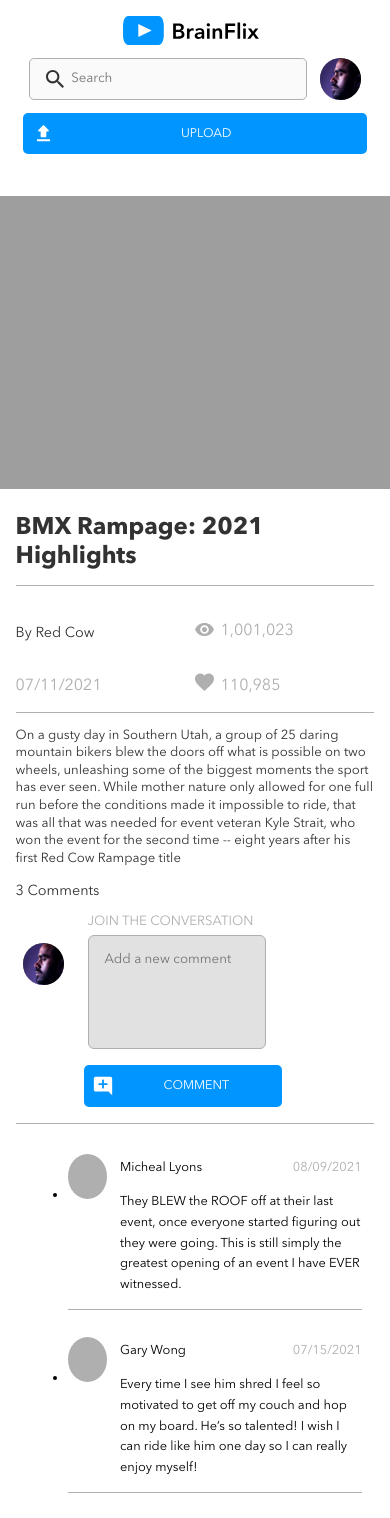
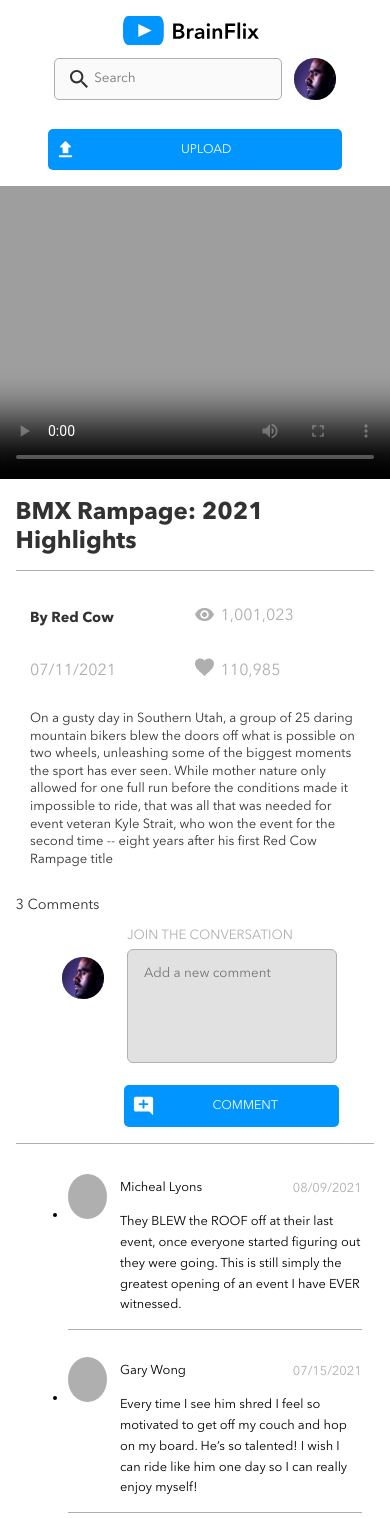
Before and after one commit to JustinLepine/justin-lepine-brainflix, a React (Create React App) app: page / in a window 390 px wide. Shown: the top 1518 px of the page. Built offline with nearby package versions, Linux system fonts and the light colour scheme.

Commit message:
styled nav video and description in tablet

```diff
--- a/src/components/Comments/Comments.js
+++ b/src/components/Comments/Comments.js
@@ -3,33 +3,27 @@ import commentIcon from "../../assets/icons/add_comment.svg";
 import avatar from "../../assets/images/Mohan-muruge.jpg";
 import UserComments from "../UserComments/UserComments";
 
-
-function Comments({ videos, howManyComments, key }) {
+function Comments({ videos, howManyComments }) {
     return (
         <section className="comment">
             <h3 className="comment__count">{howManyComments} Comments</h3>
             <div className="comment__container">
                 <img src={avatar} className="comment__avatar" alt="avatar-icon" />
                 <form id="form__add" className="comment__form">
-                    <h5 className="comment__subtitle">JOIN THE CONVERSATION</h5>
-                    <textarea id="comment__text" className="comment__text" type="text" name="commentInput" placeholder="Add a new comment"></textarea>
+                    <div className="comment__input">
+                        <h5 className="comment__subtitle">JOIN THE CONVERSATION</h5>
+                        <textarea id="comment__text" className="comment__text" type="text" name="commentInput" placeholder="Add a new comment"></textarea>
+                    </div>
                     <div className="comment__button">
                         <img src={commentIcon} className="comment__icon" alt="comment-icon" />
                         <a href="/" className="comment__upload">COMMENT</a>
                     </div>
                 </form>
             </div>
-
             <UserComments
                 video={videos}
             />
-
-
         </section>
-
-
-
-
     )
 }
 
--- a/src/components/Comments/Comments.scss
+++ b/src/components/Comments/Comments.scss
@@ -12,8 +12,13 @@
 
     &__container {
         display: flex;
+        justify-content: center;
         border-bottom: 1px solid $primary-silver;
         padding-bottom: 1rem;
+
+        @include tablet {
+            height: 5rem;
+        }
     }
 
     &__avatar {
@@ -24,11 +29,25 @@
         object-fit: cover;
         object-position: 15% 100%;
         background: $primary-silver;
+
+        @include tablet {
+            margin: 1.5rem 0;
+        }
     }
 
     &__form {
         display: flex;
+        width: 14rem;
         flex-direction: column;
+
+        @include tablet {
+            flex-direction: row;
+            width: 50rem;
+        }
+    }
+
+    &__input {
+        margin-right: auto;
     }
 
     &__subtitle {
@@ -38,7 +57,7 @@
     }
 
     &__text {
-        width: 80%;
+        width: 12rem;
         background-color: $secondary-mercury;
         resize: none;
         border-style: none;
@@ -48,10 +67,17 @@
         margin: 0 0rem 1rem 1rem;
         min-height: 5rem;
         padding-right: 0;
+
+        @include tablet {
+            height: 1rem;
+            margin: 0 1rem;
+            width: 27rem;
+            min-height: 0.5rem;
+        }
     }
 
     &__button {
-        width: 12rem;
+        width: 13rem;
         margin: 0 6%;
         padding: 0.6rem 0.2rem;
         display: flex;
@@ -62,7 +88,8 @@
 
         @include tablet {
             width: 10rem;
-            margin: 0 3% 0 0;
+            height: 2rem;
+            margin: 1.28rem 0 0 0;
         }
     }
 
--- a/src/components/Description/Description.js
+++ b/src/components/Description/Description.js
@@ -2,7 +2,7 @@ import "./Description.scss";
 import viewsIcon from "../../assets/icons/views.svg";
 import likesIcon from "../../assets/icons/likes.svg";
 
-function Description({ title, author, views, date, likes, text }) {
+function Description({ title, ...rest }) {
     const formattedDate = (timestamp) => {
     let date = new Date(Number(timestamp))
     const options = { month: '2-digit', day: '2-digit', year: 'numeric' };
@@ -13,18 +13,18 @@ function Description({ title, author, views, date, likes, text }) {
         <section className="description">
             <h1 className="description__title">{title}</h1>
             <div className="description__container">
-                <h4 className="description__artist">By {author}</h4>
+                <h4 className="description__artist">By {rest.author}</h4>
                 <div className="description__socials">
                     <img src={viewsIcon} className="description__icons" alt="views-icon" />
-                    <p className="description__views">{views}</p>
+                    <p className="description__views">{rest.views}</p>
                 </div>
-                <p className="description__dates">{formattedDate(date)}</p>
+                <p className="description__dates">{formattedDate(rest.date)}</p>
                 <div className="description__socials">
                     <img src={likesIcon} className="description__icons" alt="likes-icon" />
-                    <p className="description__likes">{likes}</p>
+                    <p className="description__likes">{rest.likes}</p>
                 </div>
+                <p className="description__text">{rest.text}</p>
             </div>
-            <p className="description__text">{text}</p>
         </section>
     )
 }
--- a/src/components/Description/Description.scss
+++ b/src/components/Description/Description.scss
@@ -1,47 +1,85 @@
 @use '../../styles/partials/colors' as *;
-@use '../../styles/partials/typography' as *;
 @use '../../styles/partials/mixins' as *;
 
 .description {
     margin: 4%;
     color: $brainflix-black;
 
+    @include desktop {
+        width: 66%;
+    }
+
     &__title {
         border-bottom: 1px solid $primary-silver;
         padding-bottom: 0.8rem;
         font-weight: 700;
+
+        @include tablet {
+            width: 100%;
+        }
     }
 
     &__container {
         color: $primary-silver;
-        border-bottom: 1px solid $primary-silver;
         display: flex;
+        margin: 0 4%;
         flex-wrap: wrap;
+
+        @include tablet {
+            display: flex;
+            margin: 0;
+        }
     }
 
     &__socials {
         display: flex;
+
+        @include tablet {
+            margin-left: 4%;
+            order: 3;
+        }
     }
 
     &__artist {
         color: $brainflix-black;
         font-size: 0.9rem;
+        font-weight: 700;
         width: 50%;
+
+        @include tablet {
+            width: fit-content;
+            order: 0;
+        }
     }
 
     &__views {
         width: 50%;
         color: $primary-silver;
+
+        @include tablet {
+            width: fit-content;
+        }
     }
 
     &__dates {
         width: 50%;
         color: $primary-silver;
+
+        @include tablet {
+            width: fit-content;
+            order: 2;
+            margin-right: auto;
+            margin-left: 1rem;
+        }
     }
 
     &__likes {
         width: 50%;
         color: $primary-silver;
+
+        @include tablet {
+            width: fit-content;
+        }
     }
 
     &__icons {
@@ -52,5 +90,10 @@
     &__text {
         font-size: 0.82rem;
         line-height: 1.1rem;
+        color: $brainflix-black;
+
+        @include tablet {
+            order: 4;
+        }
     }
 }
--- a/src/components/Nav/Nav.scss
+++ b/src/components/Nav/Nav.scss
@@ -1,10 +1,5 @@
 @use '../../styles/partials/colors' as *;
-@use '../../styles/partials/typography' as *;
 @use '../../styles/partials/mixins' as *;
-
-* {
-    font-family: $font-avenir;
-}
 
 .nav {
     display: flex;
@@ -14,7 +9,8 @@
 
     &__logo {
         width: 9rem;
-        margin: 4% 0 0;
+        margin: 4% 25% 0;
+        transition: 0.5s ease-in-out;
 
         @include tablet {
             margin: 0 9% 0 0;
@@ -26,7 +22,7 @@
     }
 
     &__form {
-        width: 65%;
+        width: 12.7rem;
         display: flex;
         align-items: center;
         margin: 0.8rem 0.8rem 0.8rem 0;
@@ -34,6 +30,7 @@
         border: $primary-silver 1px solid;
         border-radius: 5px;
         background-color: $secondary-alabaster;
+        transition: 0.5s ease-in-out;
 
         @include tablet {
             width: 12rem;
@@ -70,22 +67,25 @@
 
         &--tablet {
             visibility: collapse;
+            display: none;
 
             @include tablet {
+                display: flex;
                 visibility: visible;
             }
         }
     }
 
     &__button {
-        width: 87%;
-        margin: 0 6%;
+        width: 18rem;
+        margin: 1rem 6%;
         padding: 0.6rem 0.2rem;
         display: flex;
         align-items: center;
         justify-content: center;
         border-radius: 5px;
         background-color: $brainflix-blue;
+        transition: 0.5s ease-in-out;
 
         @include tablet {
             width: 10rem;
--- a/src/components/NextVideosSection/NextVideosSection.js
+++ b/src/components/NextVideosSection/NextVideosSection.js
@@ -1,5 +1,4 @@
 import "./NextVideosSection.scss";
-
 
 function NextVideosSection({ videos, onClick }) {
     return (
@@ -21,8 +20,7 @@ function NextVideosSection({ videos, onClick }) {
                             </div>
                         </li>
                     )
-                })
-                }
+                })}
             </ul>
         </section>
     )
--- a/src/components/Video/Video.js
+++ b/src/components/Video/Video.js
@@ -2,10 +2,10 @@ import "./Video.scss";
 
 function Video({ poster }) {
   return (
-    <>
-      <video className="video" poster={poster}>
+    <section className="video">
+      <video controls className="video__screen" poster={poster}>
       </video>
-    </>
+    </section>
   )
 }
 
--- a/src/components/Video/Video.scss
+++ b/src/components/Video/Video.scss
@@ -3,10 +3,21 @@
 @use '../../styles/partials/mixins' as *;
 
 .video {
-    width: 100%;
+    display: flex;
+    justify-content: center;
     background-color: black;
+    height: fit-content;
 
-    @include tablet {
-        height: 40rem;
+    &__screen {
+        width: 100%;
+        max-height: 75vh;
+
+        @include tablet {
+            max-width: 90%;
+        }
+
+        @include desktop {
+            max-width: 80%;
+        }
     }
 }
--- a/src/index.js
+++ b/src/index.js
@@ -11,7 +11,4 @@ ReactDOM.render(
   document.getElementById('root')
 );
 
-// If you want to start measuring performance in your app, pass a function
-// to log results (for example: reportWebVitals(console.log))
-// or send to an analytics endpoint. Learn more: https://bit.ly/CRA-vitals
 reportWebVitals();
```
Also changed, not shown: src/App.js (+8 -1 lines), src/reportWebVitals.js (line endings or trailing spaces), src/setupTests.js (line endings or trailing spaces).
